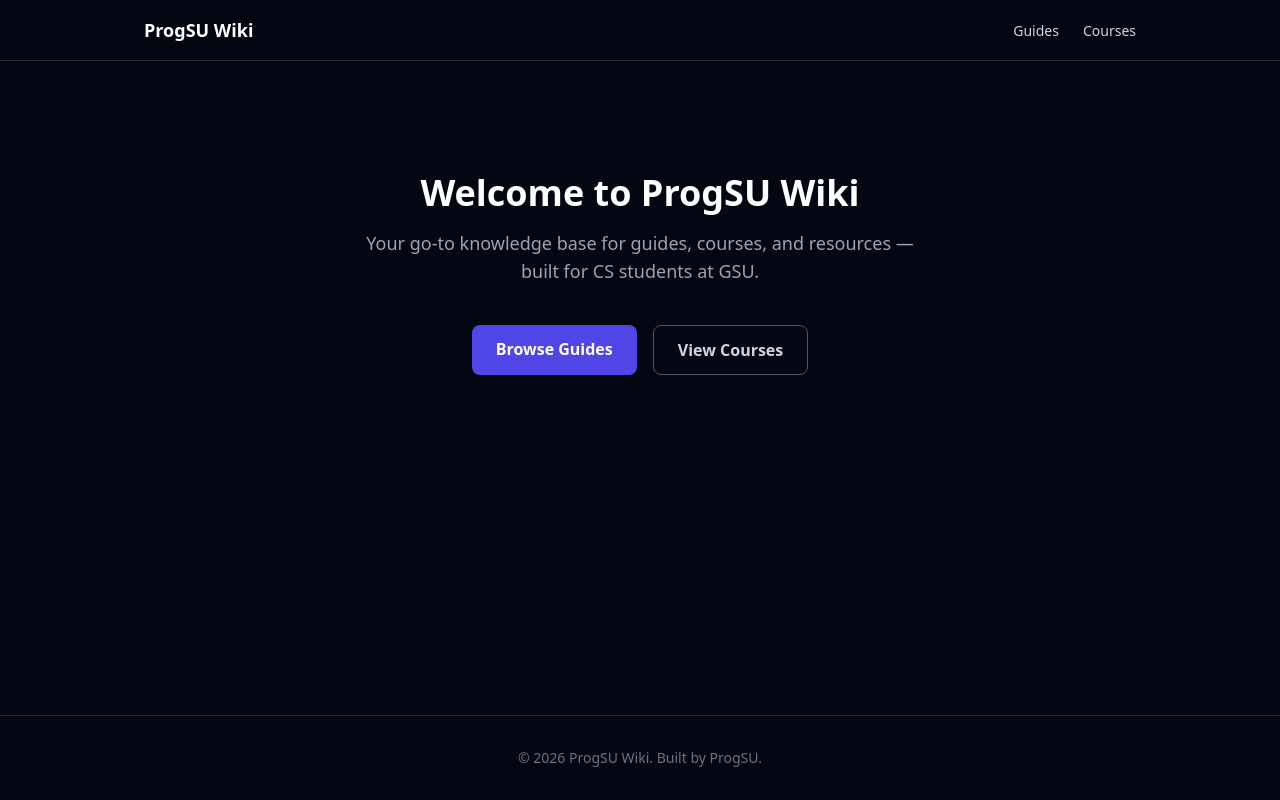
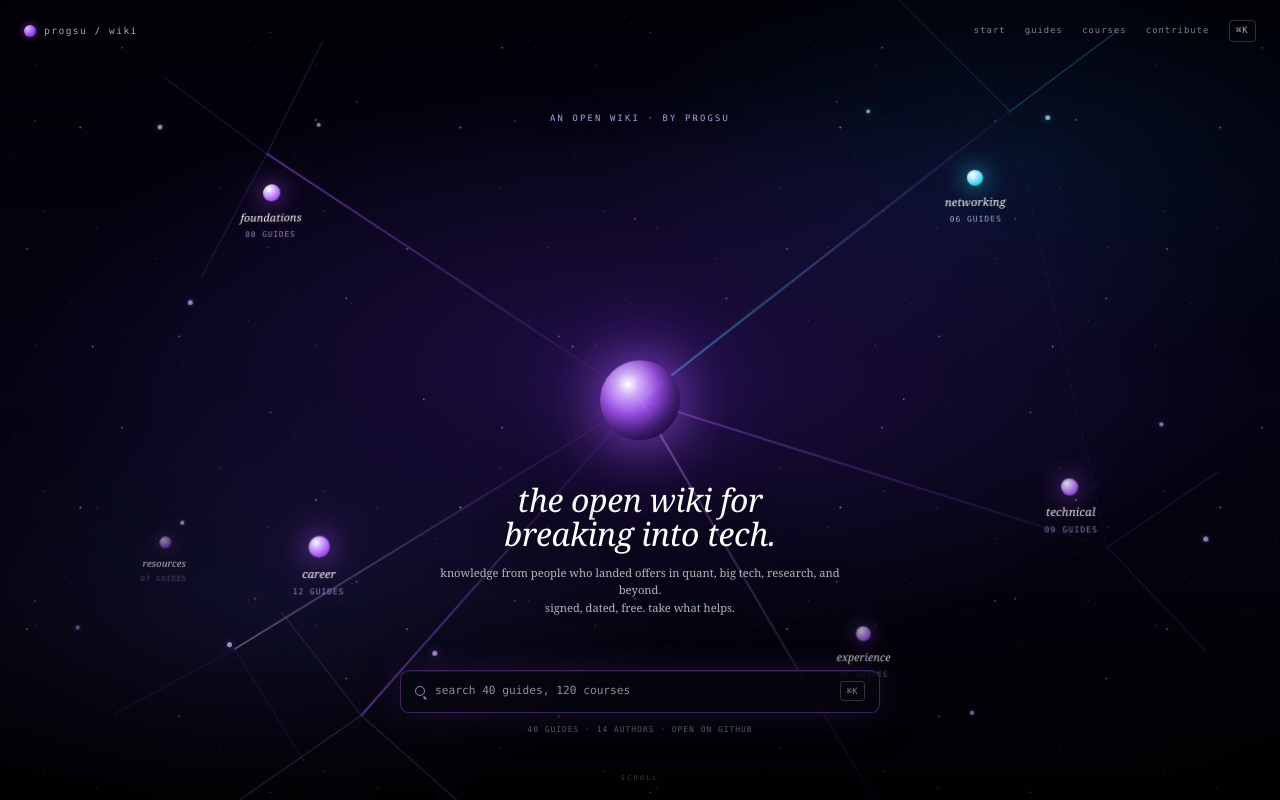
Before and after one commit to Icecoldblack/wiki, an Astro site: page / in a window 1280 px wide. Built offline with nearby package versions, Linux system fonts and the light colour scheme; Astro itself is replaced by a stand-in of ours.

Commit message:
feat(hero): add full-viewport ConstellationHero with cosmic starfield and wire index to it
Introduces ConstellationHero.astro — a self-contained, CSS-only hero
section featuring three parallax starfield layers, a central glowing orb
with pulsing rings, six constellation cluster nodes connected by SVG
edges, a headline/subline block, a glassmorphic search bar, and a minimal
nav. index.astro is replaced with a bare HTML shell that mounts the
component directly, bypassing the Layout wrapper.

```diff
--- /dev/null
+++ b/src/components/ConstellationHero.astro
@@ -0,0 +1,579 @@
+---
+// Hero section — extracted from reference/07-cosmic-hero.html
+// Custom CSS handles all star/orb/node effects; Tailwind handles structural layout only
+---
+
+<section class="constellation-hero">
+
+  <!-- LAYER 1: deep background nebula -->
+  <div class="layer-nebula"></div>
+
+  <!-- LAYER 2: far starfield (tiny, slow drift) -->
+  <div class="layer-stars layer-stars--far"></div>
+
+  <!-- LAYER 3: mid starfield (slightly larger, medium drift) -->
+  <div class="layer-stars layer-stars--mid"></div>
+
+  <!-- LAYER 4: near starfield (brightest, fastest drift) -->
+  <div class="layer-stars layer-stars--near"></div>
+
+  <!-- vignette -->
+  <div class="vignette"></div>
+
+  <!-- NAVBAR: minimal top chrome -->
+  <nav class="hero-nav">
+    <div class="hero-nav__logo">
+      <div class="hero-nav__orb"></div>
+      <span class="hero-nav__title">progsu / wiki</span>
+    </div>
+    <div class="hero-nav__links">
+      <a href="/" class="hero-nav__link">start</a>
+      <a href="/guides" class="hero-nav__link">guides</a>
+      <a href="/courses" class="hero-nav__link">courses</a>
+      <a href="https://github.com/progsu" class="hero-nav__link">contribute</a>
+      <span class="hero-nav__kbd">⌘K</span>
+    </div>
+  </nav>
+
+  <!-- CONSTELLATION (3D space) -->
+  <div class="constellation-stage">
+    <div class="constellation-inner">
+
+      <!-- edges SVG -->
+      <svg class="constellation-svg" viewBox="0 0 700 680" preserveAspectRatio="xMidYMid slice">
+        <defs>
+          <linearGradient id="edge-1" x1="0" y1="0" x2="1" y2="0">
+            <stop offset="0%" stop-color="rgba(168,85,247,.55)"/>
+            <stop offset="100%" stop-color="rgba(168,85,247,.02)"/>
+          </linearGradient>
+          <linearGradient id="edge-2" x1="0" y1="0" x2="1" y2="0">
+            <stop offset="0%" stop-color="rgba(216,180,254,.45)"/>
+            <stop offset="100%" stop-color="rgba(168,85,247,.02)"/>
+          </linearGradient>
+          <linearGradient id="edge-cyan" x1="0" y1="0" x2="1" y2="0">
+            <stop offset="0%" stop-color="rgba(34,211,238,.55)"/>
+            <stop offset="100%" stop-color="rgba(168,85,247,.05)"/>
+          </linearGradient>
+        </defs>
+
+        <!-- spokes from center -->
+        <line x1="350" y1="340" x2="140" y2="200" stroke="url(#edge-1)" stroke-width="1"/>
+        <line x1="350" y1="340" x2="200" y2="510" stroke="url(#edge-1)" stroke-width="1"/>
+        <line x1="350" y1="340" x2="555" y2="180" stroke="url(#edge-cyan)" stroke-width="1.2"/>
+        <line x1="350" y1="340" x2="600" y2="420" stroke="url(#edge-1)" stroke-width=".9"/>
+        <line x1="350" y1="340" x2="475" y2="555" stroke="url(#edge-2)" stroke-width="1"/>
+        <line x1="350" y1="340" x2="130" y2="475" stroke="url(#edge-2)" stroke-width=".9"/>
+
+        <!-- inter-cluster connections (dashed, faint) -->
+        <line x1="140" y1="200" x2="555" y2="180" stroke="rgba(168,85,247,.08)" stroke-width=".5" stroke-dasharray="3 4"/>
+        <line x1="200" y1="510" x2="600" y2="420" stroke="rgba(168,85,247,.08)" stroke-width=".5" stroke-dasharray="3 4"/>
+        <line x1="140" y1="200" x2="200" y2="510" stroke="rgba(168,85,247,.06)" stroke-width=".5" stroke-dasharray="3 4"/>
+        <line x1="555" y1="180" x2="600" y2="420" stroke="rgba(34,211,238,.1)" stroke-width=".5" stroke-dasharray="3 4"/>
+
+        <!-- cluster local edges -->
+        <line x1="140" y1="200" x2="80" y2="155" stroke="rgba(168,85,247,.3)" stroke-width=".5"/>
+        <line x1="140" y1="200" x2="170" y2="135" stroke="rgba(168,85,247,.3)" stroke-width=".5"/>
+        <line x1="140" y1="200" x2="105" y2="270" stroke="rgba(168,85,247,.25)" stroke-width=".5"/>
+        <line x1="200" y1="510" x2="135" y2="555" stroke="rgba(216,180,254,.25)" stroke-width=".5"/>
+        <line x1="200" y1="510" x2="265" y2="565" stroke="rgba(216,180,254,.25)" stroke-width=".5"/>
+        <line x1="200" y1="510" x2="155" y2="455" stroke="rgba(216,180,254,.2)" stroke-width=".5"/>
+        <line x1="555" y1="180" x2="615" y2="135" stroke="rgba(34,211,238,.35)" stroke-width=".6"/>
+        <line x1="555" y1="180" x2="495" y2="115" stroke="rgba(34,211,238,.3)" stroke-width=".5"/>
+        <line x1="600" y1="420" x2="660" y2="380" stroke="rgba(168,85,247,.25)" stroke-width=".5"/>
+        <line x1="600" y1="420" x2="650" y2="475" stroke="rgba(168,85,247,.25)" stroke-width=".5"/>
+        <line x1="475" y1="555" x2="525" y2="610" stroke="rgba(216,180,254,.25)" stroke-width=".5"/>
+        <line x1="130" y1="475" x2="65" y2="510" stroke="rgba(168,85,247,.2)" stroke-width=".4"/>
+        <line x1="130" y1="475" x2="170" y2="535" stroke="rgba(168,85,247,.2)" stroke-width=".4"/>
+      </svg>
+
+      <!-- CENTRAL ANCHOR: glowing core -->
+      <div class="orb-wrap">
+        <div class="orb-bloom"></div>
+        <div class="orb-ring orb-ring--1"></div>
+        <div class="orb-ring orb-ring--2"></div>
+        <div class="orb-ring orb-ring--3"></div>
+        <div class="orb-core"></div>
+      </div>
+
+      <!-- CLUSTER: foundations (upper-left) -->
+      <div class="cluster" style="top:22%;left:18%">
+        <div class="cluster__node" style="width:18px;height:18px;box-shadow:0 0 24px rgba(168,85,247,.85),0 0 48px rgba(168,85,247,.4);background:radial-gradient(circle at 35% 30%,#fff,rgba(216,180,254,1) 30%,rgba(168,85,247,1) 70%,rgba(76,29,149,1) 100%);animation-delay:0s"></div>
+        <div class="cluster__label">foundations</div>
+        <div class="cluster__count">08 GUIDES</div>
+      </div>
+      <div class="satellite" style="top:14%;left:11%;width:5px;height:5px;background:rgba(216,180,254,.75);box-shadow:0 0 6px rgba(168,85,247,.5)"></div>
+      <div class="satellite" style="top:14%;left:24%;width:4px;height:4px;background:rgba(216,180,254,.7);box-shadow:0 0 5px rgba(168,85,247,.45)"></div>
+      <div class="satellite" style="top:37%;left:14%;width:5px;height:5px;background:rgba(216,180,254,.7);box-shadow:0 0 5px rgba(168,85,247,.45)"></div>
+
+      <!-- CLUSTER: networking (upper-right, CYAN accent) -->
+      <div class="cluster" style="top:21%;left:74%">
+        <div class="cluster__node" style="width:16px;height:16px;box-shadow:0 0 22px rgba(34,211,238,.9),0 0 44px rgba(34,211,238,.4);background:radial-gradient(circle at 35% 30%,#fff,rgba(186,230,253,1) 30%,rgba(34,211,238,1) 70%,rgba(8,51,68,1) 100%);animation-delay:.7s"></div>
+        <div class="cluster__label">networking</div>
+        <div class="cluster__count" style="color:rgba(186,230,253,.75)">06 GUIDES</div>
+      </div>
+      <div class="satellite" style="top:14%;left:82%;width:5px;height:5px;background:rgba(186,230,253,.75);box-shadow:0 0 6px rgba(34,211,238,.5)"></div>
+      <div class="satellite" style="top:13%;left:68%;width:4px;height:4px;background:rgba(186,230,253,.7);box-shadow:0 0 5px rgba(34,211,238,.45)"></div>
+
+      <!-- CLUSTER: career (mid-lower-left) -->
+      <div class="cluster" style="top:67%;left:23%">
+        <div class="cluster__node" style="width:20px;height:20px;box-shadow:0 0 28px rgba(168,85,247,.9),0 0 56px rgba(168,85,247,.45);background:radial-gradient(circle at 35% 30%,#fff,rgba(216,180,254,1) 25%,rgba(168,85,247,1) 65%,rgba(76,29,149,1) 100%);animation-delay:1.4s"></div>
+        <div class="cluster__label">career</div>
+        <div class="cluster__count">12 GUIDES</div>
+      </div>
+      <div class="satellite" style="top:80%;left:18%;width:5px;height:5px;background:rgba(216,180,254,.75);box-shadow:0 0 6px rgba(168,85,247,.5)"></div>
+      <div class="satellite" style="top:81%;left:34%;width:5px;height:5px;background:rgba(216,180,254,.75);box-shadow:0 0 6px rgba(168,85,247,.5)"></div>
+      <div class="satellite" style="top:65%;left:14%;width:4px;height:4px;background:rgba(216,180,254,.7);box-shadow:0 0 5px rgba(168,85,247,.45)"></div>
+
+      <!-- CLUSTER: technical (mid-right, slightly recessed) -->
+      <div class="cluster" style="top:60%;left:81%;opacity:.9">
+        <div class="cluster__node" style="width:15px;height:15px;box-shadow:0 0 20px rgba(168,85,247,.75),0 0 40px rgba(168,85,247,.35);background:radial-gradient(circle at 35% 30%,rgba(255,255,255,.95),rgba(216,180,254,.95) 30%,rgba(168,85,247,.95) 70%,rgba(76,29,149,1) 100%);animation-delay:2.1s"></div>
+        <div class="cluster__label">technical</div>
+        <div class="cluster__count">09 GUIDES</div>
+      </div>
+      <div class="satellite" style="top:53%;left:90%;width:4px;height:4px;background:rgba(216,180,254,.65);box-shadow:0 0 5px rgba(168,85,247,.4)"></div>
+      <div class="satellite" style="top:67%;left:93%;width:5px;height:5px;background:rgba(216,180,254,.7);box-shadow:0 0 5px rgba(168,85,247,.45)"></div>
+
+      <!-- CLUSTER: experience (lower-mid-right, recessed) -->
+      <div class="cluster" style="top:78%;left:65%;opacity:.78">
+        <div class="cluster__node" style="width:13px;height:13px;box-shadow:0 0 16px rgba(168,85,247,.6),0 0 32px rgba(168,85,247,.25);background:radial-gradient(circle at 35% 30%,rgba(255,255,255,.85),rgba(216,180,254,.85) 30%,rgba(168,85,247,.85) 70%,rgba(76,29,149,.9) 100%);animation-delay:2.8s"></div>
+        <div class="cluster__label" style="font-size:.65rem">experience</div>
+        <div class="cluster__count" style="font-size:.45rem;color:rgba(216,180,254,.55)">05 GUIDES</div>
+      </div>
+      <div class="satellite" style="top:88%;left:75%;width:4px;height:4px;background:rgba(216,180,254,.55);box-shadow:0 0 4px rgba(168,85,247,.35)"></div>
+
+      <!-- CLUSTER: resources (lower-left, farthest/faintest) -->
+      <div class="cluster" style="top:67%;left:11%;opacity:.68">
+        <div class="cluster__node" style="width:11px;height:11px;box-shadow:0 0 14px rgba(168,85,247,.45);background:radial-gradient(circle at 35% 30%,rgba(255,255,255,.75),rgba(216,180,254,.75) 30%,rgba(168,85,247,.7) 70%,rgba(76,29,149,.8) 100%);animation-delay:3.5s"></div>
+        <div class="cluster__label" style="font-size:.6rem">resources</div>
+        <div class="cluster__count" style="font-size:.45rem;color:rgba(216,180,254,.45)">07 GUIDES</div>
+      </div>
+      <div class="satellite" style="top:78%;left:6%;width:4px;height:4px;background:rgba(216,180,254,.45);box-shadow:0 0 4px rgba(168,85,247,.3)"></div>
+
+    </div>
+  </div>
+
+  <!-- TYPOGRAPHY: eyebrow (top-center) -->
+  <div class="hero-eyebrow">AN OPEN WIKI &middot; BY PROGSU</div>
+
+  <!-- TYPOGRAPHY: headline + subline (lower-center, floating in space) -->
+  <div class="hero-copy">
+    <h1 class="hero-headline">the open wiki for<br>breaking into tech.</h1>
+    <p class="hero-subline">knowledge from people who landed offers in quant, big tech, research, and beyond.<br>signed, dated, free. take what helps.</p>
+  </div>
+
+  <!-- SEARCH BAR: lower third -->
+  <div class="hero-search-wrap">
+    <div class="hero-search">
+      <div class="hero-search__icon">
+        <div class="hero-search__handle"></div>
+      </div>
+      <span class="hero-search__placeholder">search 40 guides, 120 courses</span>
+      <span class="hero-search__kbd">⌘K</span>
+    </div>
+    <div class="hero-proof">40 GUIDES &middot; 14 AUTHORS &middot; OPEN ON GITHUB</div>
+  </div>
+
+  <!-- scroll hint -->
+  <div class="hero-scroll">SCROLL</div>
+
+</section>
+
+<style>
+  /* ── layout ──────────────────────────────────────────────── */
+  .constellation-hero {
+    position: relative;
+    width: 100%;
+    height: 100vh;
+    min-height: 600px;
+    overflow: hidden;
+    background: #020205;
+  }
+
+  /* ── nebula background ───────────────────────────────────── */
+  .layer-nebula {
+    position: absolute;
+    inset: 0;
+    background:
+      radial-gradient(ellipse 70% 50% at 50% 45%, rgba(76,29,149,.35), transparent 70%),
+      radial-gradient(ellipse 50% 40% at 20% 75%, rgba(30,27,75,.5), transparent 65%),
+      radial-gradient(ellipse 50% 40% at 80% 20%, rgba(13,42,90,.4), transparent 65%),
+      linear-gradient(180deg, #02020a 0%, #050516 50%, #020205 100%);
+  }
+
+  /* ── starfield layers ────────────────────────────────────── */
+  .layer-stars { position: absolute; inset: 0; }
+
+  .layer-stars--far {
+    background-image:
+      radial-gradient(1px 1px at 12% 23%, rgba(255,255,255,.5), transparent),
+      radial-gradient(1px 1px at 78% 67%, rgba(255,255,255,.4), transparent),
+      radial-gradient(1px 1px at 34% 81%, rgba(255,255,255,.45), transparent),
+      radial-gradient(1px 1px at 88% 14%, rgba(255,255,255,.5), transparent),
+      radial-gradient(1px 1px at 5% 55%, rgba(255,255,255,.35), transparent),
+      radial-gradient(1px 1px at 65% 30%, rgba(255,255,255,.3), transparent),
+      radial-gradient(1px 1px at 25% 8%, rgba(255,255,255,.4), transparent),
+      radial-gradient(1px 1px at 95% 88%, rgba(255,255,255,.4), transparent),
+      radial-gradient(1px 1px at 45% 18%, rgba(255,255,255,.3), transparent),
+      radial-gradient(1px 1px at 15% 75%, rgba(255,255,255,.5), transparent),
+      radial-gradient(1px 1px at 55% 92%, rgba(255,255,255,.35), transparent),
+      radial-gradient(1px 1px at 38% 45%, rgba(255,255,255,.25), transparent);
+    background-size: 280px 280px;
+    animation: driftFar 180s linear infinite;
+    opacity: .7;
+  }
+
+  .layer-stars--mid {
+    background-image:
+      radial-gradient(1.5px 1.5px at 22% 33%, rgba(255,255,255,.7), transparent),
+      radial-gradient(1.5px 1.5px at 68% 57%, rgba(216,180,254,.6), transparent),
+      radial-gradient(1.5px 1.5px at 84% 31%, rgba(255,255,255,.65), transparent),
+      radial-gradient(1.5px 1.5px at 8% 65%, rgba(255,255,255,.6), transparent),
+      radial-gradient(1.5px 1.5px at 92% 78%, rgba(186,230,253,.55), transparent),
+      radial-gradient(1.5px 1.5px at 48% 88%, rgba(255,255,255,.5), transparent),
+      radial-gradient(1.5px 1.5px at 33% 12%, rgba(255,255,255,.55), transparent),
+      radial-gradient(1.5px 1.5px at 72% 8%, rgba(216,180,254,.5), transparent);
+    background-size: 380px 380px;
+    animation: driftMid 120s linear infinite;
+    opacity: .85;
+  }
+
+  .layer-stars--near {
+    background-image:
+      radial-gradient(2px 2px at 18% 73%, rgba(255,255,255,.95) 0%, rgba(255,255,255,.4) 30%, transparent 60%),
+      radial-gradient(2px 2px at 73% 22%, rgba(216,180,254,.85) 0%, rgba(216,180,254,.3) 30%, transparent 60%),
+      radial-gradient(2px 2px at 87% 84%, rgba(255,255,255,.9) 0%, rgba(255,255,255,.35) 30%, transparent 60%),
+      radial-gradient(2px 2px at 6% 26%, rgba(186,230,253,.8) 0%, rgba(186,230,253,.3) 30%, transparent 60%);
+    background-size: 480px 480px;
+    animation: driftNear 80s linear infinite;
+    opacity: .9;
+  }
+
+  /* ── vignette ────────────────────────────────────────────── */
+  .vignette {
+    position: absolute;
+    inset: 0;
+    background: radial-gradient(ellipse 95% 80% at 50% 50%, transparent 40%, rgba(0,0,0,.55) 95%);
+    pointer-events: none;
+  }
+
+  /* ── navbar ──────────────────────────────────────────────── */
+  .hero-nav {
+    position: absolute;
+    top: 1.25rem;
+    left: 1.5rem;
+    right: 1.5rem;
+    display: flex;
+    justify-content: space-between;
+    align-items: center;
+    z-index: 10;
+  }
+
+  .hero-nav__logo {
+    display: flex;
+    align-items: center;
+    gap: .5rem;
+  }
+
+  .hero-nav__orb {
+    width: 12px;
+    height: 12px;
+    border-radius: 50%;
+    background: radial-gradient(circle at 30% 30%, rgba(216,180,254,1) 0%, rgba(168,85,247,1) 50%, rgba(76,29,149,1) 100%);
+    box-shadow: 0 0 8px rgba(168,85,247,.6);
+  }
+
+  .hero-nav__title {
+    font-family: 'SF Mono', Menlo, monospace;
+    font-size: .6rem;
+    color: rgba(255,255,255,.65);
+    letter-spacing: .15em;
+  }
+
+  .hero-nav__links {
+    display: flex;
+    align-items: center;
+    gap: 1.2rem;
+    font-family: 'SF Mono', Menlo, monospace;
+    font-size: .55rem;
+    color: rgba(255,255,255,.5);
+    letter-spacing: .12em;
+  }
+
+  .hero-nav__link {
+    color: rgba(255,255,255,.5);
+    text-decoration: none;
+    transition: color .2s;
+  }
+  .hero-nav__link:hover { color: rgba(255,255,255,.9); }
+
+  .hero-nav__kbd {
+    border: 1px solid rgba(255,255,255,.18);
+    padding: .2rem .4rem;
+    border-radius: .25rem;
+    color: rgba(255,255,255,.7);
+  }
+
+  /* ── constellation stage ─────────────────────────────────── */
+  .constellation-stage {
+    position: absolute;
+    inset: 0;
+    perspective: 1400px;
+    perspective-origin: 50% 50%;
+  }
+
+  .constellation-inner {
+    position: absolute;
+    inset: 0;
+    transform-style: preserve-3d;
+    transform: rotateX(6deg) rotateY(-2deg);
+  }
+
+  .constellation-svg {
+    position: absolute;
+    inset: 0;
+    width: 100%;
+    height: 100%;
+    overflow: visible;
+  }
+
+  /* ── central orb ─────────────────────────────────────────── */
+  .orb-wrap {
+    position: absolute;
+    top: 50%;
+    left: 50%;
+    transform: translate(-50%, -50%);
+    width: 140px;
+    height: 140px;
+    pointer-events: none;
+  }
+
+  .orb-bloom {
+    position: absolute;
+    inset: -60px;
+    border-radius: 50%;
+    background: radial-gradient(circle at 50% 50%, rgba(168,85,247,.2) 0%, rgba(168,85,247,.05) 30%, transparent 65%);
+    filter: blur(20px);
+  }
+
+  .orb-ring {
+    position: absolute;
+    border-radius: 50%;
+    border: 1px solid rgba(168,85,247,.18);
+    animation: pulseRing 4s ease-out infinite;
+  }
+  .orb-ring--1 { inset: -30px; animation-delay: 0s; }
+  .orb-ring--2 { inset: -50px; border-color: rgba(168,85,247,.12); animation-delay: 1.3s; }
+  .orb-ring--3 { inset: -70px; border-color: rgba(168,85,247,.08); animation-delay: 2.6s; }
+
+  .orb-core {
+    position: absolute;
+    inset: 30px;
+    border-radius: 50%;
+    background: radial-gradient(circle at 35% 30%, rgba(255,255,255,1) 0%, rgba(216,180,254,.95) 15%, rgba(168,85,247,.9) 40%, rgba(76,29,149,1) 75%, #1a0a2e 100%);
+    box-shadow:
+      0 0 50px rgba(168,85,247,.6),
+      0 0 100px rgba(168,85,247,.3),
+      0 0 150px rgba(168,85,247,.15),
+      inset -10px -10px 20px rgba(0,0,0,.5);
+  }
+
+  /* ── cluster nodes ───────────────────────────────────────── */
+  .cluster {
+    position: absolute;
+    text-align: center;
+  }
+
+  .cluster__node {
+    border-radius: 50%;
+    margin: 0 auto;
+    animation: nodeBreathe 5s ease-in-out infinite;
+  }
+
+  .cluster__label {
+    font-size: .7rem;
+    color: #fff;
+    font-style: italic;
+    font-family: Georgia, serif;
+    margin-top: .55rem;
+    letter-spacing: .01em;
+    text-shadow: 0 0 12px rgba(0,0,0,.8);
+  }
+
+  .cluster__count {
+    font-family: 'SF Mono', Menlo, monospace;
+    font-size: .5rem;
+    color: rgba(216,180,254,.7);
+    letter-spacing: .12em;
+    margin-top: .2rem;
+  }
+
+  /* ── satellite dots ──────────────────────────────────────── */
+  .satellite {
+    position: absolute;
+    border-radius: 50%;
+  }
+
+  /* ── typography ──────────────────────────────────────────── */
+  .hero-eyebrow {
+    position: absolute;
+    top: 14%;
+    left: 50%;
+    transform: translateX(-50%);
+    text-align: center;
+    z-index: 5;
+    font-family: 'SF Mono', Menlo, monospace;
+    font-size: .55rem;
+    color: rgba(216,180,254,.85);
+    letter-spacing: .25em;
+    text-shadow: 0 0 18px rgba(0,0,0,.9);
+    pointer-events: none;
+    white-space: nowrap;
+  }
+
+  .hero-copy {
+    position: absolute;
+    bottom: 23%;
+    left: 0;
+    right: 0;
+    text-align: center;
+    z-index: 5;
+    padding: 0 1.5rem;
+    pointer-events: none;
+  }
+
+  .hero-headline {
+    font-family: Georgia, serif;
+    font-style: italic;
+    color: #fff;
+    font-size: 2rem;
+    line-height: 1.05;
+    letter-spacing: -.01em;
+    text-shadow: 0 2px 24px rgba(0,0,0,.85), 0 0 40px rgba(76,29,149,.4);
+    max-width: 560px;
+    margin: 0 auto;
+  }
+
+  .hero-subline {
+    font-family: Georgia, serif;
+    font-size: .7rem;
+    color: rgba(255,255,255,.7);
+    margin-top: .85rem;
+    line-height: 1.55;
+    max-width: 420px;
+    margin-left: auto;
+    margin-right: auto;
+    text-shadow: 0 1px 8px rgba(0,0,0,.85);
+  }
+
+  /* ── search bar ──────────────────────────────────────────── */
+  .hero-search-wrap {
+    position: absolute;
+    bottom: 8%;
+    left: 50%;
+    transform: translateX(-50%);
+    width: 88%;
+    max-width: 480px;
+    z-index: 5;
+  }
+
+  .hero-search {
+    display: flex;
+    align-items: center;
+    gap: .6rem;
+    background: rgba(8,8,18,.6);
+    backdrop-filter: blur(20px);
+    border: 1px solid rgba(168,85,247,.35);
+    border-radius: .55rem;
+    padding: .65rem .9rem;
+    box-shadow:
+      0 0 32px rgba(168,85,247,.15),
+      0 8px 32px rgba(0,0,0,.5),
+      inset 0 1px 0 rgba(255,255,255,.06);
+  }
+
+  .hero-search__icon {
+    width: 10px;
+    height: 10px;
+    border: 1.5px solid rgba(216,180,254,.7);
+    border-radius: 50%;
+    flex-shrink: 0;
+    position: relative;
+  }
+
+  .hero-search__handle {
+    position: absolute;
+    bottom: -3px;
+    right: -3px;
+    width: 4px;
+    height: 1.5px;
+    background: rgba(216,180,254,.7);
+    transform: rotate(45deg);
+    border-radius: 1px;
+  }
+
+  .hero-search__placeholder {
+    font-size: .7rem;
+    color: rgba(255,255,255,.55);
+    flex: 1;
+    font-family: 'SF Mono', Menlo, monospace;
+  }
+
+  .hero-search__kbd {
+    font-size: .55rem;
+    color: rgba(255,255,255,.5);
+    border: 1px solid rgba(255,255,255,.18);
+    padding: .15rem .35rem;
+    border-radius: .2rem;
+    letter-spacing: .05em;
+    font-family: 'SF Mono', Menlo, monospace;
+  }
+
+  /* ── social proof bar ────────────────────────────────────── */
+  .hero-proof {
+    text-align: center;
+    margin-top: .7rem;
+    font-family: 'SF Mono', Menlo, monospace;
+    font-size: .5rem;
+    color: rgba(255,255,255,.4);
+    letter-spacing: .12em;
+  }
+
+  /* ── scroll hint ─────────────────────────────────────────── */
+  .hero-scroll {
+    position: absolute;
+    bottom: 1rem;
+    left: 50%;
+    transform: translateX(-50%);
+    font-family: 'SF Mono', Menlo, monospace;
+    font-size: .4rem;
+    color: rgba(255,255,255,.25);
+    letter-spacing: .4em;
+    z-index: 5;
+  }
+
+  /* ── animations ──────────────────────────────────────────── */
+  @keyframes pulseRing {
+    0%   { transform: scale(.85); opacity: .6; }
+    100% { transform: scale(1.6); opacity: 0; }
+  }
+
+  @keyframes nodeBreathe {
+    0%, 100% { transform: scale(1); }
+    50%       { transform: scale(1.12); }
+  }
+
+  @keyframes driftFar {
+    0%   { transform: translate(0, 0); }
+    100% { transform: translate(60px, 40px); }
+  }
+
+  @keyframes driftMid {
+    0%   { transform: translate(0, 0); }
+    100% { transform: translate(-80px, 50px); }
+  }
+
+  @keyframes driftNear {
+    0%   { transform: translate(0, 0); }
+    100% { transform: translate(100px, -60px); }
+  }
+</style>
--- a/src/pages/index.astro
+++ b/src/pages/index.astro
@@ -1,27 +1,19 @@
 ---
-import Layout from "../layouts/Layout.astro";
-import { NAV_LINKS } from "../consts";
+import ConstellationHero from "../components/ConstellationHero.astro";
+import "../styles/global.css";
+import { SITE_TITLE, SITE_DESCRIPTION } from "../consts";
 ---
 
-<Layout title="Home">
-  <div class="text-center py-16">
-    <h1 class="text-4xl font-bold text-white mb-4">Welcome to ProgSU Wiki</h1>
-    <p class="text-lg text-gray-400 max-w-xl mx-auto mb-10">
-      Your go-to knowledge base for guides, courses, and resources — built for CS students at GSU.
-    </p>
-    <div class="flex gap-4 justify-center">
-      <a
-        href="/guides"
-        class="bg-indigo-600 hover:bg-indigo-500 text-white font-semibold px-6 py-3 rounded-lg transition-colors no-underline"
-      >
-        Browse Guides
-      </a>
-      <a
-        href="/courses"
-        class="border border-gray-600 hover:border-gray-400 text-gray-300 hover:text-white font-semibold px-6 py-3 rounded-lg transition-colors no-underline"
-      >
-        View Courses
-      </a>
-    </div>
-  </div>
-</Layout>
+<!doctype html>
+<html lang="en">
+  <head>
+    <meta charset="UTF-8" />
+    <meta name="viewport" content="width=device-width, initial-scale=1.0" />
+    <meta name="description" content={SITE_DESCRIPTION} />
+    <link rel="icon" type="image/svg+xml" href="/favicon.svg" />
+    <title>{SITE_TITLE}</title>
+  </head>
+  <body style="margin:0;padding:0;background:#020205">
+    <ConstellationHero />
+  </body>
+</html>
```
